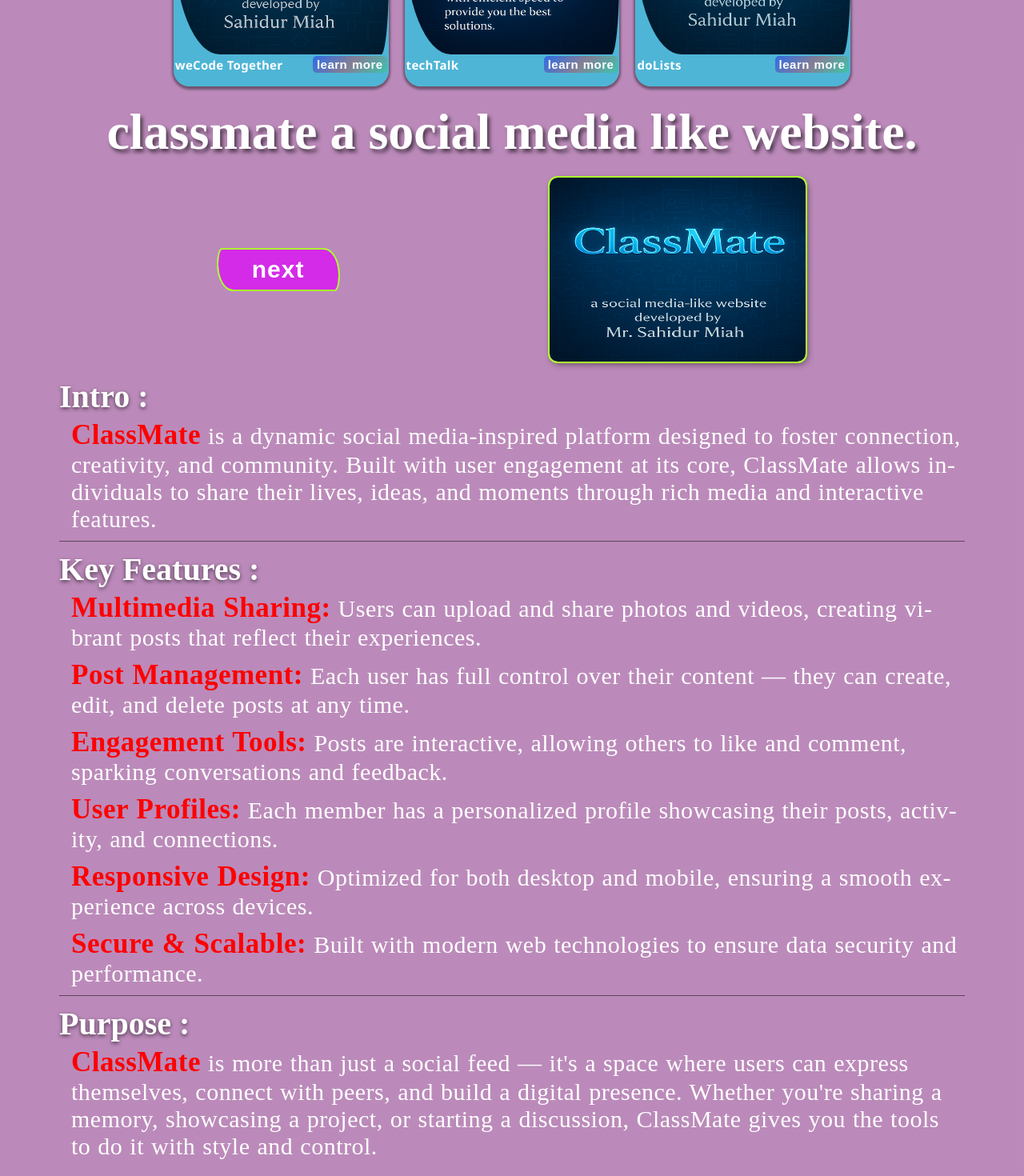
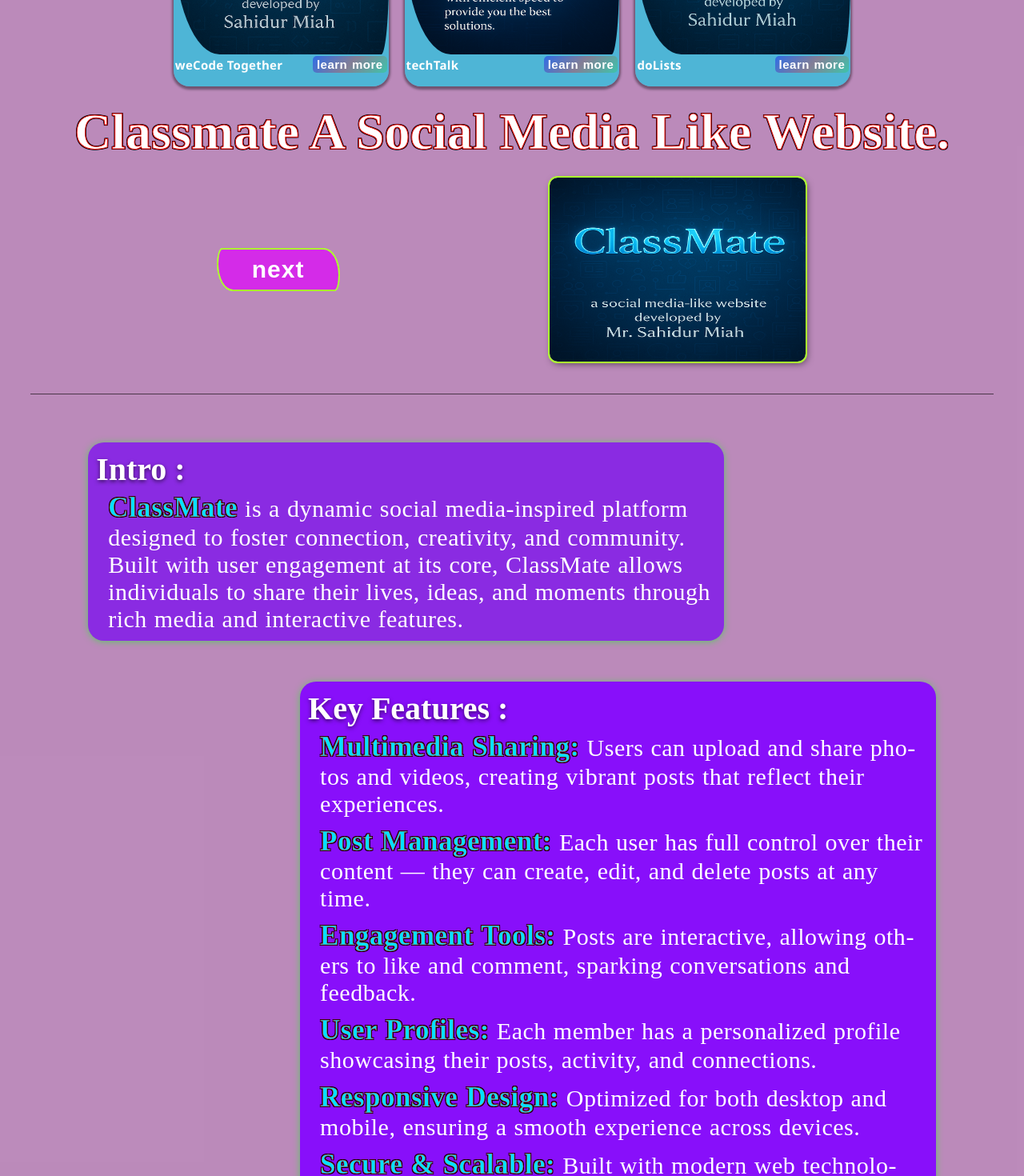
Before and after one commit to Code-Master20/My-Portfolio, a React (Vite) app: page /projects/class-mate in a window 1280 px wide. Shown: the part 580-2050 px from the top of the page at 80% size. Built offline with nearby package versions, Linux system fonts and the light colour scheme.

Commit message:
css for min-width:1024px brak points' defined

```diff
--- a/src/projectComponents/Classmate.module.css
+++ b/src/projectComponents/Classmate.module.css
@@ -28,7 +28,10 @@
   color: white;
   margin-top: 0.5rem;
   font-size: clamp(2.5rem, 5vw, 6.5rem);
-  text-shadow: 3px 4px 5px rgba(0, 0, 0, 0.6);
+  -webkit-text-stroke: 1px rgb(243, 9, 9);
+  text-shadow: -1px -1px 0 black, 1px -1px 0 black, -1px 1px 0 black,
+    1px 1px 0 black;
+  text-transform: capitalize;
 }
 
 @media (max-width: 400px) {
@@ -217,3 +220,79 @@
     height: 23rem;
   }
 }
+
+@media (min-width: 1024px) {
+  .main-content-container {
+    row-gap: 6rem;
+  }
+
+  .main-content-container > :first-child {
+    border-bottom: 1px solid rgba(0, 0, 0, 0.6);
+    padding-bottom: 4rem;
+  }
+  .main-content-container > :last-child {
+    width: 88%;
+    display: flex;
+    flex-direction: column;
+    align-items: normal;
+    row-gap: 2rem;
+  }
+
+  .project-des-container div {
+    width: 75%;
+    border-bottom: none;
+  }
+
+  .project-des-container > :first-child {
+    background-color: blueviolet;
+    padding: 1rem;
+    border-radius: 2rem;
+    box-shadow: 0px 1px 8px rgba(0, 255, 17, 0.5);
+  }
+
+  .project-des-container > :first-child:hover {
+    outline: red solid 1.8px;
+  }
+
+  .project-des-container > :nth-child(3) {
+    background-color: rgb(136, 15, 250);
+    align-self: self-end;
+    padding: 1rem;
+    border-radius: 2rem;
+    box-shadow: 0px 1px 8px rgba(0, 255, 17, 0.5);
+  }
+
+  .project-des-container > :nth-child(3):hover {
+    outline: red solid 1.8px;
+  }
+
+  .project-des-container > :nth-child(5) {
+    background-color: rgb(116, 4, 221);
+    padding: 1rem;
+    border-radius: 2rem;
+    box-shadow: 0px 1px 8px rgba(0, 255, 17, 0.5);
+  }
+
+  .project-des-container > :nth-child(5):hover {
+    outline: red solid 1.8px;
+  }
+
+  .project-des-container div p span {
+    text-rendering: optimizeLegibility;
+    color: rgb(0, 225, 255);
+    -webkit-text-stroke: 0.5px rgb(248, 7, 7);
+    text-shadow: -1px -1px 0 black, 1px -1px 0 black, -1px 1px 0 black,
+      1px 1px 0 black;
+  }
+
+  .project-des-container div ul li span {
+    text-rendering: optimizeLegibility;
+    color: rgb(0, 225, 255);
+    -webkit-text-stroke: 0.5px rgb(248, 7, 7);
+    text-shadow: -1px -1px 0 black, 1px -1px 0 black, -1px 1px 0 black,
+      1px 1px 0 black;
+  }
+}
+
+@media (min-width: 1280px) {
+}
```
